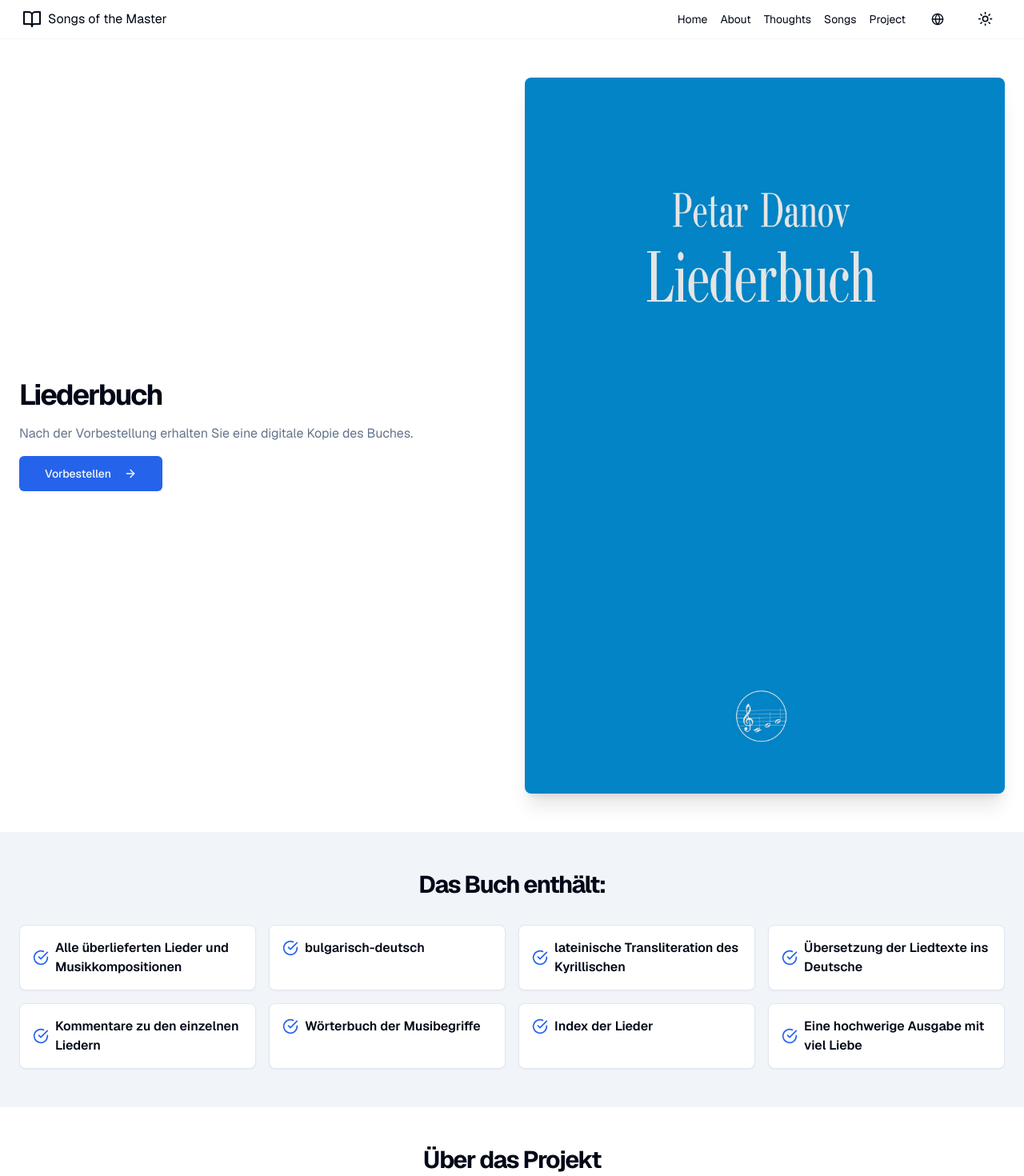
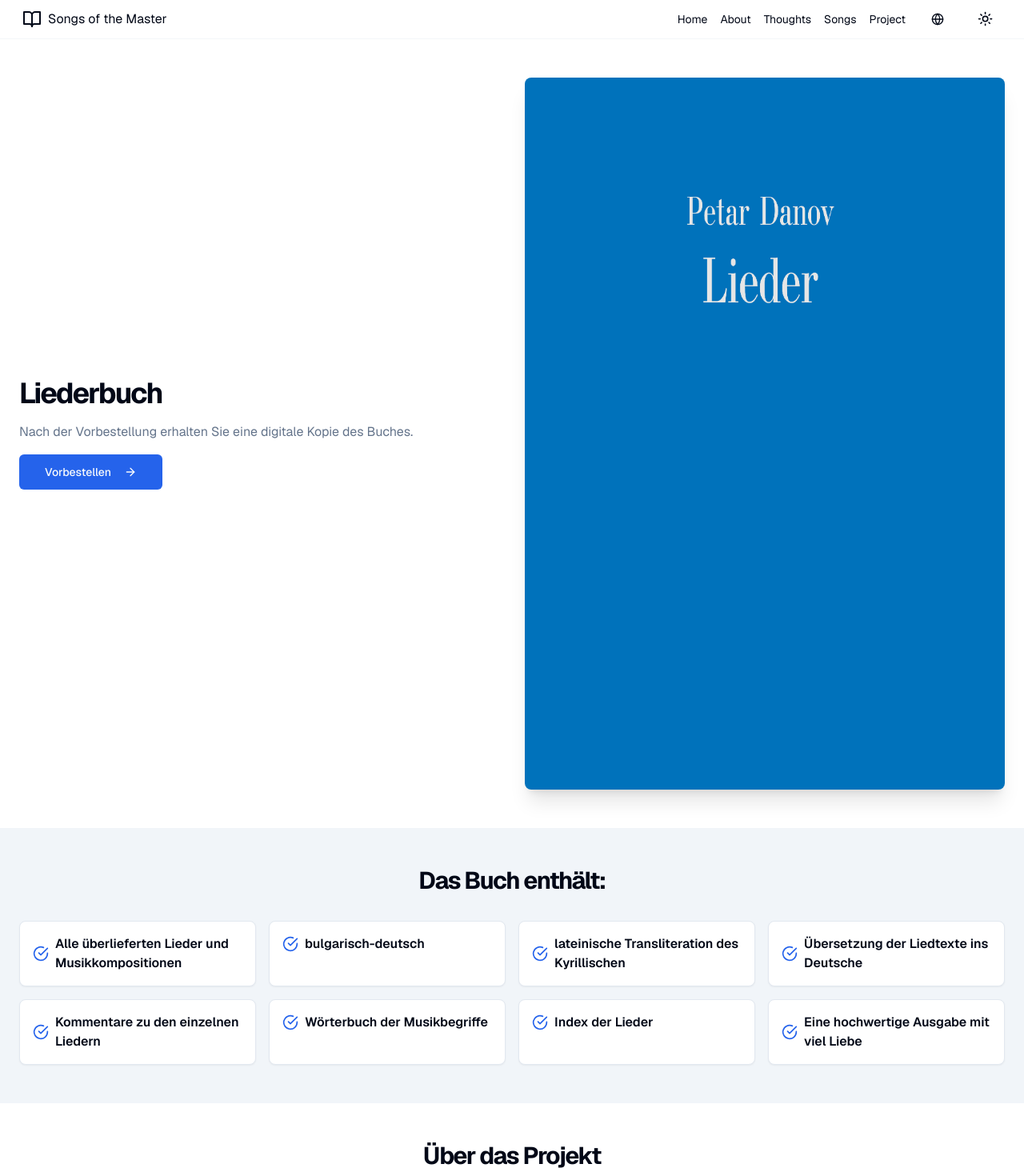
Before and after one commit to mkireva/songbook, a Next.js app: page /en/project in a window 1280 px wide. Shown: the top 1470 px of the page at 80% size. Built offline with nearby package versions, Linux system fonts and the light colour scheme.

Commit message:
fix: project page

```diff
--- a/src/app/[locale]/project/page.tsx
+++ b/src/app/[locale]/project/page.tsx
@@ -5,7 +5,6 @@ import { ArrowRight, CheckCircle } from "lucide-react";
 import { useTranslations } from "next-intl";
 import { getTranslations } from "next-intl/server";
 import { Metadata } from "next";
-import Link from "next/link";
 
 interface Params {
   params: {
@@ -47,7 +46,7 @@ export default function Project() {
               </div>
               <div className="flex-1">
                 <Image
-                  src="/cover5.jpg"
+                  src="/cover-danov.jpg"
                   alt="Product Image"
                   width={400}
                   height={400}
@@ -71,9 +70,9 @@ export default function Project() {
                 "lateinische Transliteration des Kyrillischen",
                 "Übersetzung der Liedtexte ins Deutsche",
                 "Kommentare zu den einzelnen Liedern",
-                "Wörterbuch der Musibegriffe",
+                "Wörterbuch der Musikbegriffe",
                 "Index der Lieder",
-                "Eine hochwerige Ausgabe mit viel Liebe",
+                "Eine hochwertige Ausgabe mit viel Liebe",
               ].map((feature, index) => (
                 <Card key={index} className="bg-background">
                   <CardContent className="flex items-center p-4">
```
Also changed, not shown: public/cover-danov.jpg (added).
